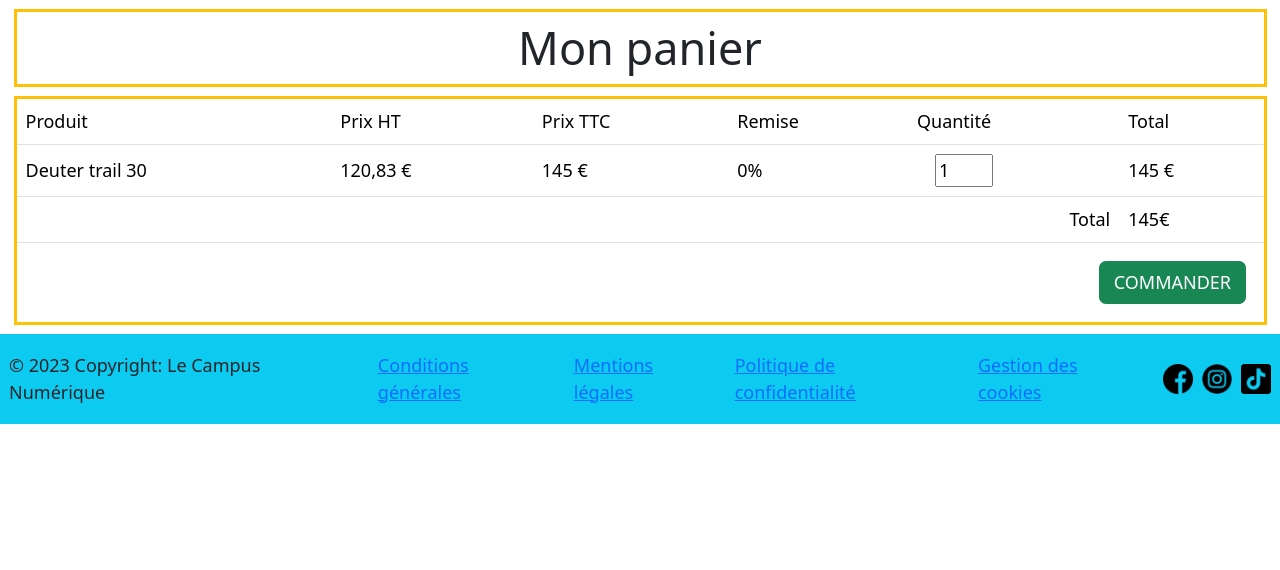
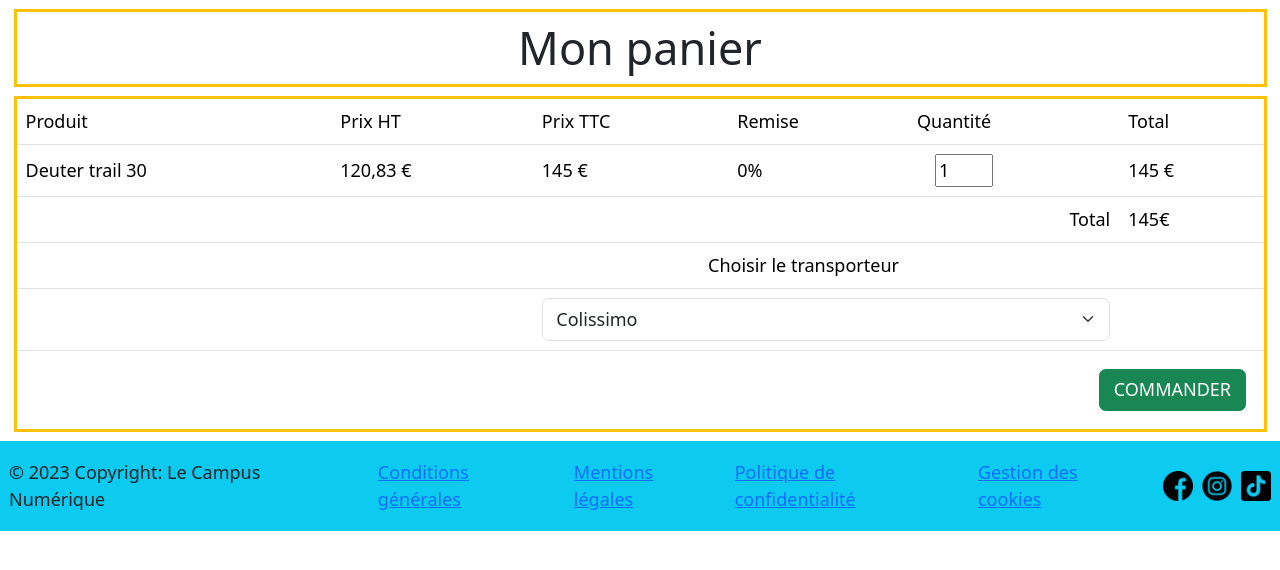
Before and after one commit to MaximePolese/projetphp_v2, a PHP site: page /cart.php in a window 1280 px wide. Shown: the part 63-633 px from the top of the page. Run offline with PHP 8.4, Linux system fonts and the light colour scheme.

Commit message:
avancement panier

```diff
--- a/cart.php
+++ b/cart.php
@@ -30,8 +30,24 @@ include 'templates/header.php';
                 <td class="text-end" colspan="5">Total</td>
                 <td>145€</td>
             </tr>
+            <tr>
+                <th class="text-end" colspan="4">Choisir le transporteur</th>
+                <th colspan="2"></th>
+            </tr>
+            <tr>
+                <th colspan="2"></th>
+                <th class="text-end" colspan="3">
+                    <select class="form-select" aria-label="Default select example">
+                        <option selected>Colissimo</option>
+                        <option value="1">Fedex</option>
+                        <option value="2">UPS</option>
+                    </select>
+                </th>
+                <th colspan="1"></th>
+            </tr>
             </tbody>
         </table>
+
         <div class="d-flex justify-content-end">
             <button type="submit" class="btn btn-success m-3">COMMANDER</button>
         </div>
```
